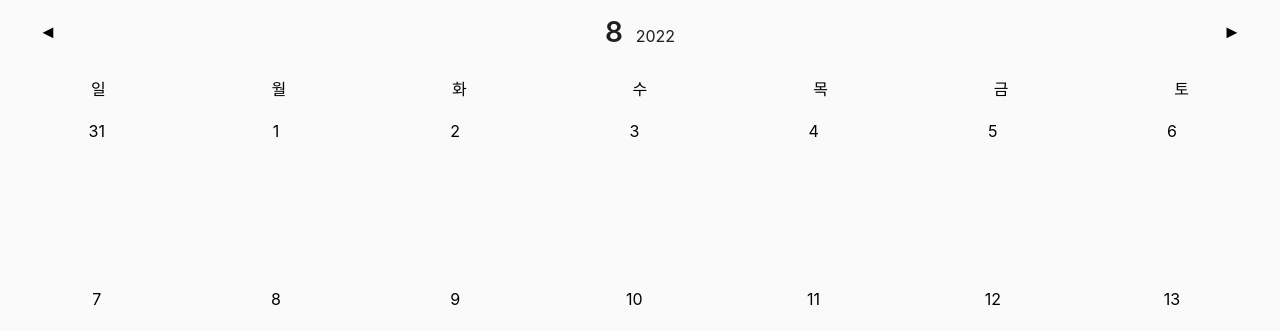
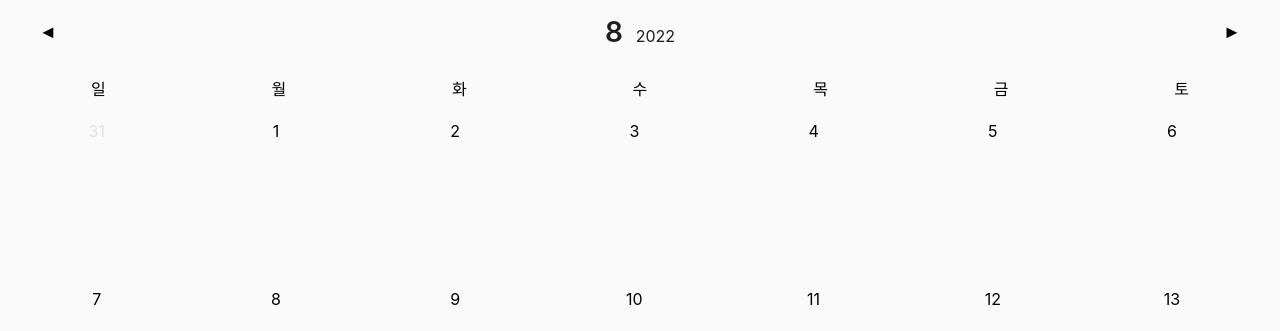
Before and after one commit to onys-programmer/timeblocks-test, a React (Create React App) app: page / in a window 1280 px wide. Shown: the top 331 px of the page. Built offline with nearby package versions, Linux system fonts and the light colour scheme.

Commit message:
feat: 🎸 이전, 다음달의 날짜를 흐리게 표시

```diff
--- a/src/features/calendar/DateBox.jsx
+++ b/src/features/calendar/DateBox.jsx
@@ -1,9 +1,9 @@
 import './DateBox.scss';
 
-function DateBox({ date, schedules, onClick, isPicked }) {
+function DateBox({ date, schedules, onClick, isPicked, isThisMonth }) {
   return (
     <div
-      className={`DateBox ${!isPicked ? '' : 'picked'}`}
+      className={`DateBox ${isPicked ? 'picked' : ''} ${!isThisMonth ? 'not-this-month' : ''}`}
       onClick={onClick}
     >
       {date}
--- a/src/features/calendar/DateBox.scss
+++ b/src/features/calendar/DateBox.scss
@@ -16,3 +16,7 @@
     background-color: #4f93c7;
   }
 }
+
+.not-this-month {
+  color: #e2e2e2;
+}
--- a/src/features/calendar/DateBoxContainer.jsx
+++ b/src/features/calendar/DateBoxContainer.jsx
@@ -3,7 +3,11 @@ import { Context } from '../../App';
 import DateBox from './DateBox';
 
 function DateBoxContainer({ dateObj }) {
-  const { state: { pickedDate, schedules }, dispatch } = useContext(Context);
+  const { state: {
+    schedules,
+    pickedDate,
+    referenceDate,
+  }, dispatch } = useContext(Context);
 
   const handleClickPickDate = () => {
     dispatch({ type: 'PICK_DATE', payload: dateObj });
@@ -19,12 +23,18 @@ function DateBoxContainer({ dateObj }) {
       ? true
       : false;
 
+  const isThisMonth =
+    referenceDate.getMonth() === dateObj.getMonth()
+      ? true
+      : false;
+
   return (
     <DateBox
       date={dateObj.getDate()}
       schedules={todaysSchedules}
       onClick={handleClickPickDate}
       isPicked={isPicked}
+      isThisMonth={isThisMonth}
     />
   );
 }
```
